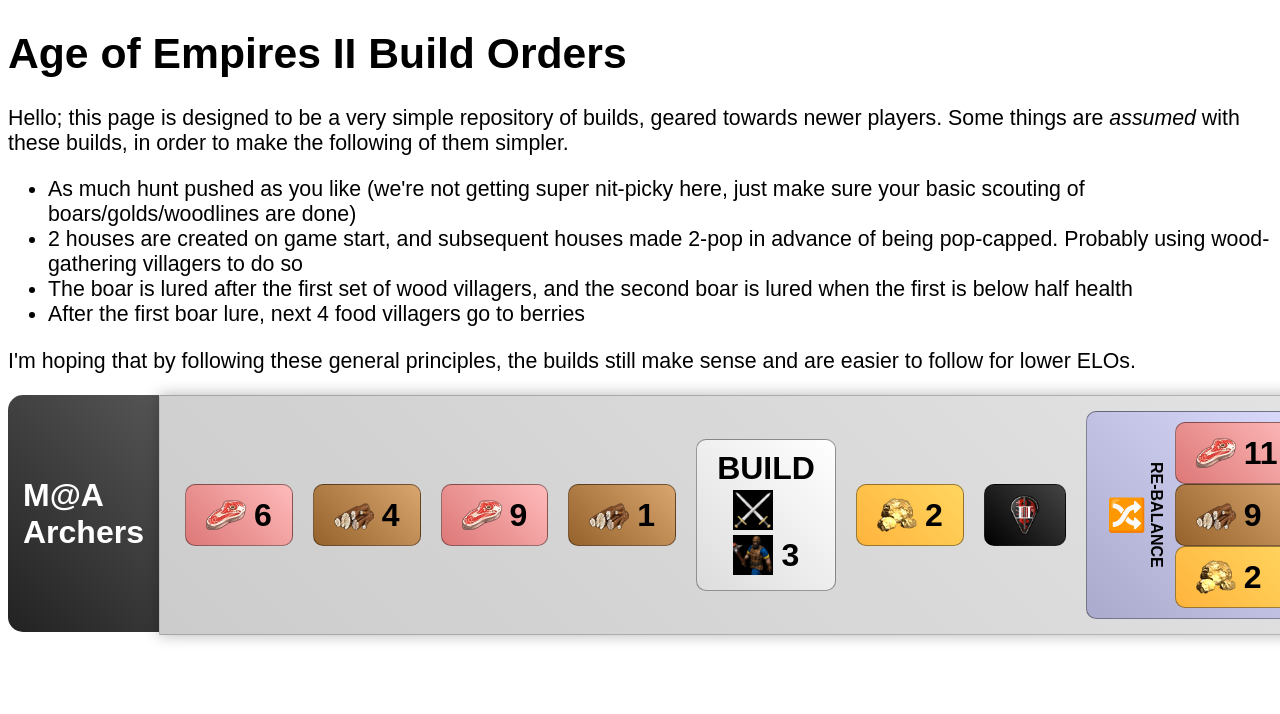
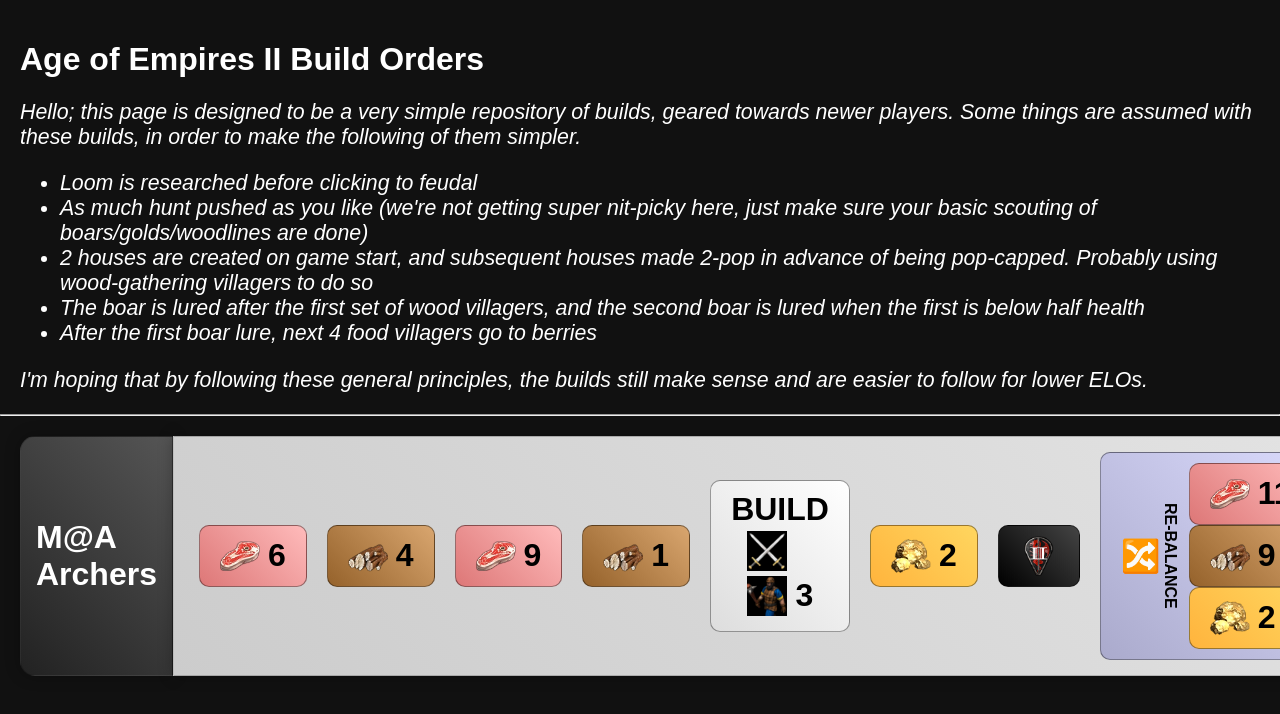
Before and after one commit to tumblwd/aoe2buildorders, a plain HTML site: page index.html in a window 1280 px wide. Shown: the top 714 px of the page. Drawn offline with nearby package versions, Linux system fonts and the light colour scheme.

Commit message:
More styling

```diff
--- a/index.html
+++ b/index.html
@@ -15,20 +15,24 @@
     </head>
 
     <body>
+        <h1>Age of Empires II Build Orders</h1>
         <div id="preamble">
-            <h1>Age of Empires II Build Orders</h1>
             <p>
                 Hello; this page is designed to be a very simple repository of builds, geared towards newer players.
                 Some things are <i>assumed</i> with these builds, in order to make the following of them simpler.
+            </p>
             <ul>
+                <li>Loom is researched before clicking to feudal</li>
                 <li>As much hunt pushed as you like (we're not getting super nit-picky here, just make sure your basic scouting of boars/golds/woodlines are done)</li>
                 <li>2 houses are created on game start, and subsequent houses made 2-pop in advance of being pop-capped. Probably using wood-gathering villagers to do so</li>
                 <li>The boar is lured after the first set of wood villagers, and the second boar is lured when the first is below half health</li>
                 <li>After the first boar lure, next 4 food villagers go to berries</li>
             </ul>
+            <p>
                 I'm hoping that by following these general principles, the builds still make sense and are easier to follow for lower ELOs.
             </p>
         </div>
+        <hr />
         <div id="main">
         </div>
     </body>
@@ -84,7 +88,7 @@
 
             var mainTemplate = Handlebars.compile(`
                 <div class='container'>
-                    <div class='title'><span>{{name}}</span></div>
+                    <div class='build-title'><span>{{name}}</span></div>
                     <div class="steps">
                         {{#each steps}}
                           {{> step}}
--- a/styles.css
+++ b/styles.css
@@ -2,8 +2,24 @@
 	font-family: 'Barlow', 'Montserrat', 'Arial';
 }
 
+html, body {
+	width: 100%;
+	height: 100%;
+	margin: 0;
+	padding: 0;
+	background-color: #111;
+	color: #fff;
+}
+
+h1 {
+	margin-left: 20px;
+	padding-top: 20px;
+}
 #preamble {
 	font-size: 16pt;
+	padding-left: 20px;
+	font-weight: lighter;
+	font-style: italic;
 }
 
 .container, .steps {
@@ -12,14 +28,22 @@
 	align-items: center;
 	font-size: 24pt;
 	font-weight: bold;
+	color: #000;
 }
 
 .steps {
+	padding: 15px;
+	background-image: linear-gradient(45deg, #ccc, #eee);
+	border-radius: 0 15px 15px 0;
 	border: 1px solid rgba(0,0,0,0.2);
 	box-shadow: 0 0 15px rgba(0,0,0,0.3);
 }
 
-.container > .title {
+.container {
+	margin: 20px 20px;
+}
+
+.container > .build-title {
 	background-image: linear-gradient(45deg, #222, #555);
 	color: #fff;
 	border-radius: 15px 0 0 15px;
@@ -27,12 +51,8 @@
 	display: flex;
 	align-items: center;
 	padding: 15px;
-}
-
-.steps {
-	padding: 15px;
-	background-image: linear-gradient(45deg, #ccc, #eee);
-	border-radius: 0 15px 15px 0;
+	border: 1px solid rgba(0,0,0,0.2);
+	box-shadow: 0 0 15px rgba(0,0,0,0.3);
 }
 
 .step {
```
Lines whose indentation alone changed are shown as unchanged.
